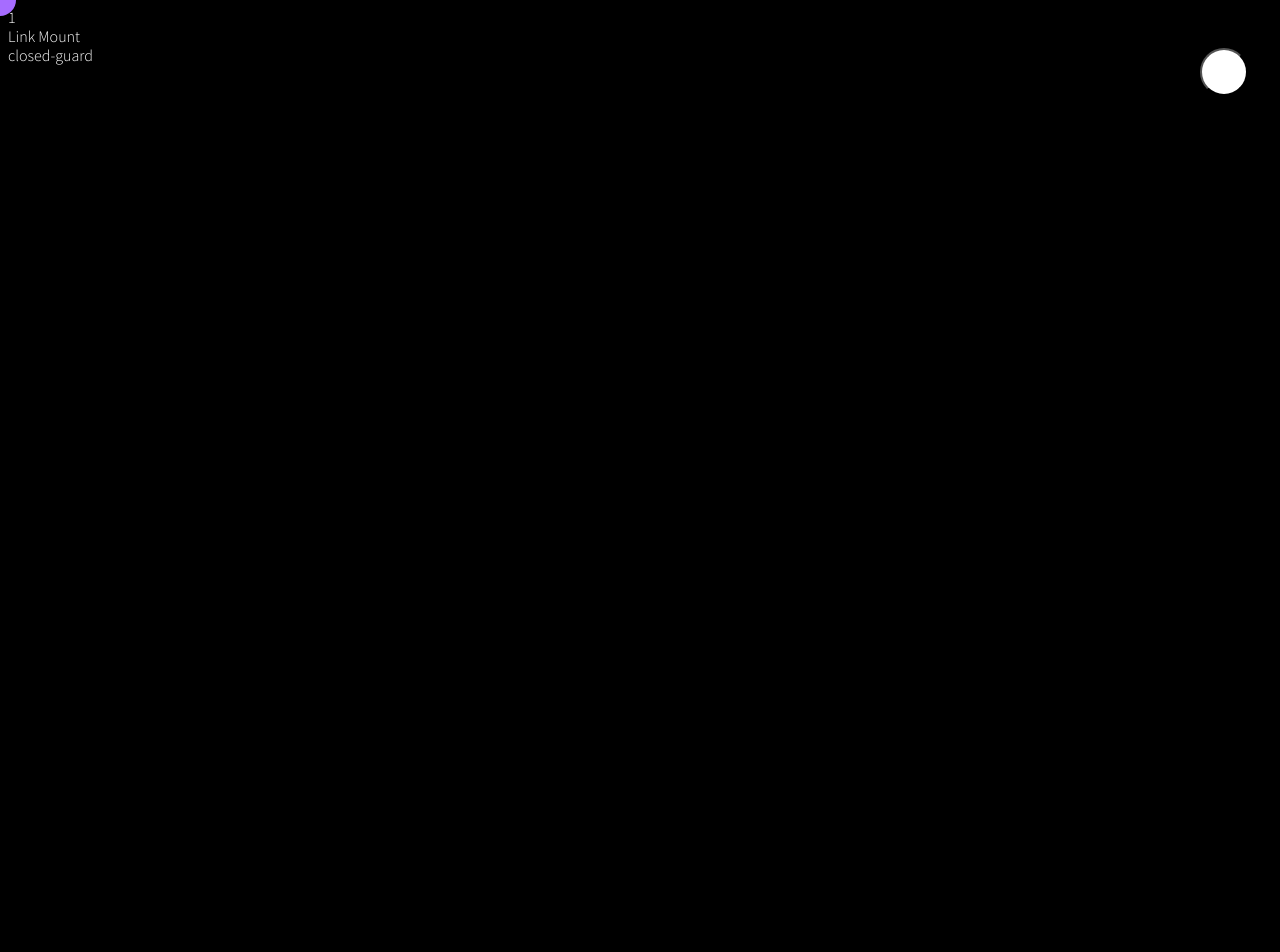
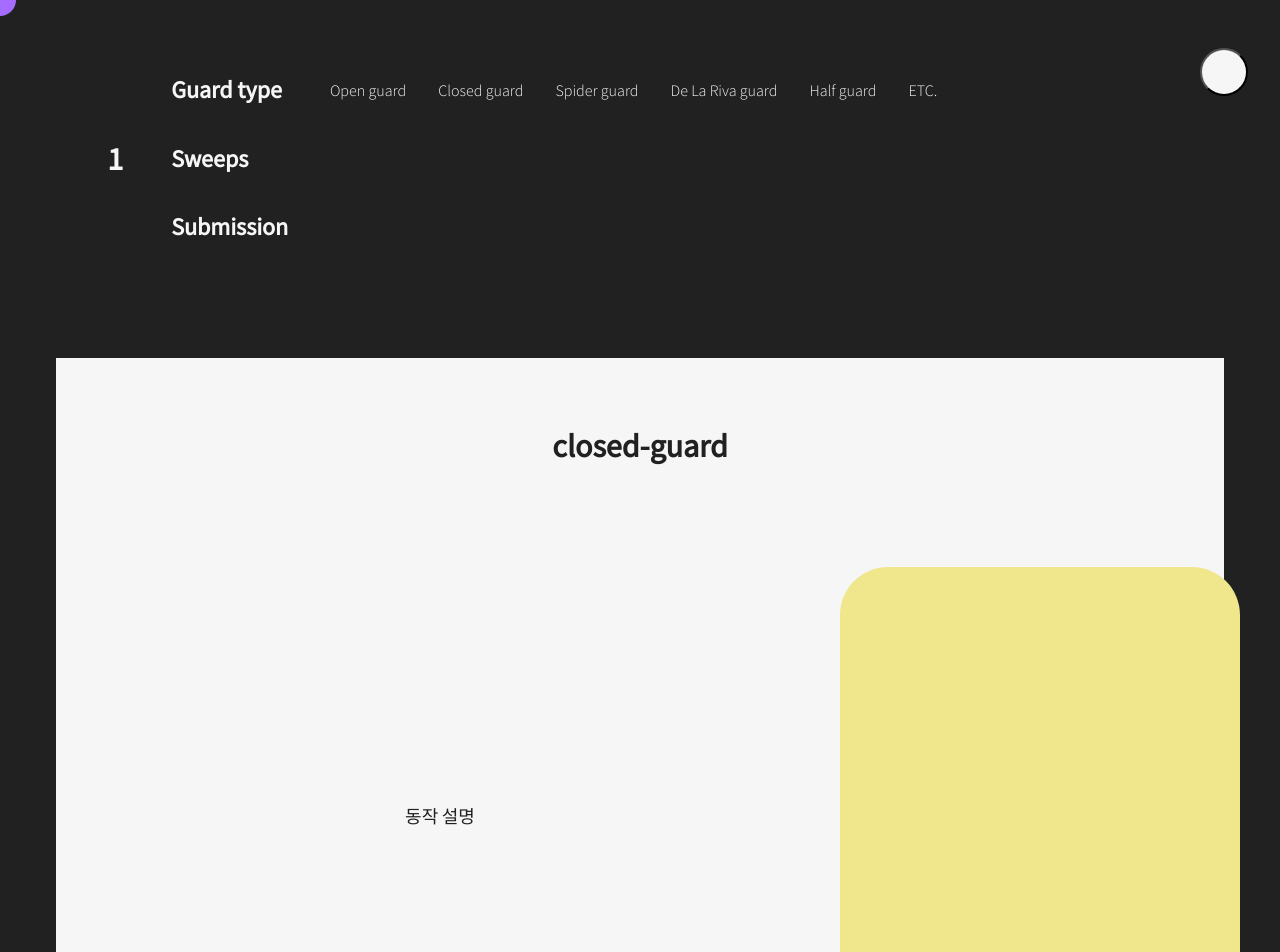
Before and after one commit to Post-jiu-jitsu/Post-jiu-jitsu, a React (Create React App) app in the folder frontend/: page /1/closed-guard in a window 1280 px wide. Shown: the top 952 px of the page. Before the commit the page ends 800 px from the top, so only its background shows below. Built offline with nearby package versions, Linux system fonts and the light colour scheme.

Commit message:
Tech page Draft: implement tech graph and youtube video component

```diff
--- a/frontend/package.json
+++ b/frontend/package.json
@@ -14,6 +14,7 @@
     "react-router": "^6.3.0",
     "react-router-dom": "^6.3.0",
     "react-scripts": "5.0.1",
+    "react-youtube": "^9.0.3",
     "recoil": "^0.7.5",
     "redux": "^4.2.0",
     "web-vitals": "^2.1.4"
--- a/frontend/src/App.module.css
+++ b/frontend/src/App.module.css
@@ -1,18 +1,172 @@
 @import "./vars.css";
+@import "./vars.css";
+@import url("https://fonts.googleapis.com/css2?family=Source+Sans+Pro:wght@300;400&display=swap");
+font-family: "Source Sans Pro", sans-serif;
+html,
+body,
+div,
+span,
+applet,
+object,
+iframe,
+h1,
+h2,
+h3,
+h4,
+h5,
+h6,
+p,
+blockquote,
+pre,
+a,
+abbr,
+acronym,
+address,
+big,
+cite,
+code,
+del,
+dfn,
+em,
+img,
+ins,
+kbd,
+q,
+s,
+samp,
+small,
+strike,
+strong,
+sub,
+sup,
+tt,
+var,
+b,
+u,
+i,
+center,
+dl,
+dt,
+dd,
+menu,
+ol,
+ul,
+li,
+fieldset,
+form,
+label,
+legend,
+table,
+caption,
+tbody,
+tfoot,
+thead,
+tr,
+th,
+td,
+article,
+aside,
+canvas,
+details,
+embed,
+figure,
+figcaption,
+footer,
+header,
+hgroup,
+main,
+menu,
+nav,
+output,
+ruby,
+section,
+summary,
+time,
+mark,
+audio,
+video {
+  margin: 0;
+  padding: 0;
+  border: 0;
+  font-size: 100%;
+  font: inherit;
+  vertical-align: baseline;
+}
+/* HTML5 display-role reset for older browsers */
+article,
+aside,
+details,
+figcaption,
+figure,
+footer,
+header,
+hgroup,
+main,
+menu,
+nav,
+section {
+  display: block;
+}
+/* HTML5 hidden-attribute fix for newer browsers */
+*[hidden] {
+  display: none;
+}
+body {
+  line-height: 1;
+}
+menu,
+ol,
+ul {
+  list-style: none;
+}
+blockquote,
+q {
+  quotes: none;
+}
+blockquote:before,
+blockquote:after,
+q:before,
+q:after {
+  content: "";
+  content: none;
+}
+table {
+  border-collapse: collapse;
+  border-spacing: 0;
+}
+* {
+  box-sizing: border-box;
+}
+body {
+  font-weight: 300;
+  font-family: "Source Sans Pro", sans-serif;
+  background-color: var(--black);
+  color: var(--white);
+  line-height: 1.2;
+}
+a {
+  text-decoration: none;
+  color: inherit;
+}
+
+a:-webkit-any-link {
+  text-decoration: none;
+  color: inherit;
+}
 
 * {
   /* width: 100vw; */
   cursor: none;
   -ms-overflow-style: none;
   text-decoration: none;
-  background-color: --var(--bjj-black);
+  background-color: --var(--black);
 }
 ::-webkit-scrollbar {
   display: none;
 }
 
 .cursor {
-  /* background-color: var(--bjj-white); */
+  /* background-color: var(--white); */
   background-color: var(--purple);
   height: 32px;
   width: 32px;
--- a/frontend/src/Component/Navigation.js
+++ b/frontend/src/Component/Navigation.js
@@ -25,12 +25,14 @@ export default function Navigation() {
         variants={navVariant}
         animate={navState}
       >
-        <Link to="/" style={{ textDecoration: "none" }}>
-          Home
+        <Link to="/">Home</Link>
+        <div></div>
+        <Link to="/top" className="techWrapper">
+          Top position
         </Link>
-        <Link to="/top">Top position</Link>
         <Link to="/guard">Guard position</Link>
         <Link to="/drills">Drills</Link>
+        <div></div>
         <Link to="/user">My page</Link>
         <Link to="/login">Logout</Link>
       </motion.nav>
--- a/frontend/src/Component/Navigation.module.css
+++ b/frontend/src/Component/Navigation.module.css
@@ -1,159 +1,6 @@
 @import "../vars.css";
-@import url("https://fonts.googleapis.com/css2?family=Source+Sans+Pro:wght@300;400&display=swap");
-font-family: "Source Sans Pro", sans-serif;
-html,
-body,
-div,
-span,
-applet,
-object,
-iframe,
-h1,
-h2,
-h3,
-h4,
-h5,
-h6,
-p,
-blockquote,
-pre,
-a,
-abbr,
-acronym,
-address,
-big,
-cite,
-code,
-del,
-dfn,
-em,
-img,
-ins,
-kbd,
-q,
-s,
-samp,
-small,
-strike,
-strong,
-sub,
-sup,
-tt,
-var,
-b,
-u,
-i,
-center,
-dl,
-dt,
-dd,
-menu,
-ol,
-ul,
-li,
-fieldset,
-form,
-label,
-legend,
-table,
-caption,
-tbody,
-tfoot,
-thead,
-tr,
-th,
-td,
-article,
-aside,
-canvas,
-details,
-embed,
-figure,
-figcaption,
-footer,
-header,
-hgroup,
-main,
-menu,
-nav,
-output,
-ruby,
-section,
-summary,
-time,
-mark,
-audio,
-video {
-  margin: 0;
-  padding: 0;
-  border: 0;
-  font-size: 100%;
-  font: inherit;
-  vertical-align: baseline;
-}
-/* HTML5 display-role reset for older browsers */
-article,
-aside,
-details,
-figcaption,
-figure,
-footer,
-header,
-hgroup,
-main,
-menu,
-nav,
-section {
-  display: block;
-}
-/* HTML5 hidden-attribute fix for newer browsers */
-*[hidden] {
-  display: none;
-}
-body {
-  line-height: 1;
-}
-menu,
-ol,
-ul {
-  list-style: none;
-}
-blockquote,
-q {
-  quotes: none;
-}
-blockquote:before,
-blockquote:after,
-q:before,
-q:after {
-  content: "";
-  content: none;
-}
-table {
-  border-collapse: collapse;
-  border-spacing: 0;
-}
-* {
-  box-sizing: border-box;
-}
-body {
-  font-weight: 300;
-  font-family: "Source Sans Pro", sans-serif;
-  background-color: var(--bjj-black);
-  color: var(--bjj-white);
-  line-height: 1.2;
-}
-a {
-  text-decoration: none;
-  color: inherit;
-}
-
-a:-webkit-any-link {
-  text-decoration: none;
-  color: inherit;
-}
 .navWrapper {
-  background-color: var(--bjj-white);
+  background-color: var(--white);
   position: fixed;
   right: 2rem;
   top: 7rem;
@@ -170,7 +17,7 @@ a:hover {
 }
 
 .navBtn {
-  background-color: var(--bjj-white);
+  background-color: var(--white);
   position: fixed;
   top: 3rem;
   right: 2rem;
@@ -178,3 +25,6 @@ a:hover {
   height: 3rem;
   border-radius: 50%;
 }
+.techWrapper {
+  margin-top: 20px;
+}
--- a/frontend/src/Routes/Home.js
+++ b/frontend/src/Routes/Home.js
@@ -4,6 +4,7 @@ import { motion } from "framer-motion";
 import { useEffect, useState } from "react";
 import { cursorDefault, cursorHomeTech, cursorHomeTitle } from "../store";
 import { useDispatch } from "react-redux";
+import { Link } from "react-router-dom";
 
 export default function Home() {
   // To modify redux store by sending action to reducer
@@ -54,6 +55,21 @@ export default function Home() {
       backgroundColor: "teal",
     },
   };
+  // fake db: replace this
+  const techs = [
+    {
+      title: "Top Position",
+      link: "/top",
+    },
+    {
+      title: "Guard Position",
+      link: "/gaurd",
+    },
+    {
+      title: "Drills",
+      link: "/drills",
+    },
+  ];
   return (
     <div className={`${styles.wrapper}`}>
       <div className={`${styles.viewportDiv}`}>
@@ -90,16 +106,18 @@ export default function Home() {
       </div>
       <div className={`${styles.viewportDiv}`}>
         <ul className={styles.techWrapper}>
-          {["Top Position", "Guard Position", "Drills"].map((tech, index) => (
+          {/*  */}
+          {techs.map((tech, index) => (
+            <Link to={tech.link} key={index}>
               <motion.div
-              key={index}
                 className={styles.tech}
                 onMouseEnter={techEnter}
                 onMouseLeave={techLeave}
                 // onMouseEnter={techEnter(index)}
               >
-              {tech}
+                {tech.title}
               </motion.div>
+            </Link>
           ))}
         </ul>
         <motion.div
--- a/frontend/src/Routes/Home.module.css
+++ b/frontend/src/Routes/Home.module.css
@@ -2,7 +2,7 @@
 
 .wrapper {
   width: 100vw;
-  background-color: var(--bjj-black);
+  background-color: var(--black);
 }
 .scroller {
   width: 100vw;
@@ -13,9 +13,9 @@
   overflow: hidden;
 }
 .scrollerTitle {
-  animation: slide 7s infinite;
+  animation: slide 5s infinite;
   font-size: 15rem;
-  color: var(--bjj-white);
+  color: var(--white);
   position: absolute;
   top: 0;
   height: 20em;
@@ -26,7 +26,7 @@
     top: 0;
   }
   25% {
-    top: 15rem;
+    top: -15rem;
   }
   50% {
     top: -30rem;
@@ -49,7 +49,7 @@
 }
 .tech {
   font-size: 5rem;
-  color: var(--bjj-white);
+  color: var(--white);
 }
 .techIllust {
   width: 500px;
--- a/frontend/src/Routes/Tech.js
+++ b/frontend/src/Routes/Tech.js
@@ -1,13 +1,62 @@
 import { Outlet, useParams } from "react-router";
 import { Link } from "react-router-dom";
+import styles from "./Tech.module.css";
 
 export default function Tech() {
   const { techTitle } = useParams();
-
+  const guards = [
+    {
+      title: "Open guard",
+      link: "open-guard",
+    },
+    {
+      title: "Closed guard",
+      link: "closed-guard",
+    },
+    {
+      title: "Spider guard",
+      link: "spider-guard",
+    },
+    {
+      title: "De La Riva guard",
+      link: "deLaRiva-guard",
+    },
+    {
+      title: "Half guard",
+      link: "half-guard",
+    },
+    {
+      title: "ETC.",
+      link: "etc",
+    },
+  ];
   return (
     <>
-      <div>{techTitle}</div>
-      <Link to={`/${techTitle}/mount`}>Link Mount</Link>
+      <div className={styles.techWrapper}>
+        <h1>{techTitle.toUpperCase()}</h1>
+        <div className={styles.categories}>
+          <div className={styles.category}>
+            <h2>Guard type</h2>
+            <div className={styles.posts}>
+              {guards.map((guard) => (
+                <Link
+                  className={styles.link}
+                  to={`/${techTitle}/${guard.link}`}
+                >
+                  {guard.title}
+                </Link>
+              ))}
+            </div>
+          </div>
+          <div>
+            <h2>Sweeps</h2>
+          </div>
+          <div>
+            <h2>Submission</h2>
+          </div>
+        </div>
+      </div>
+
       {/* Outlet component renders the matching child route in react-route 6 */}
       <Outlet />
     </>
--- /dev/null
+++ b/frontend/src/Routes/Tech.module.css
@@ -0,0 +1,33 @@
+@import "../vars.css";
+
+.link:hover {
+  color: var(--skyBlue);
+}
+.techWrapper {
+  padding: 3rem;
+  display: flex;
+  width: 100vw;
+  justify-content: center;
+  align-items: center;
+}
+.categoryWrapper > h1 {
+  width: 10%;
+}
+
+.categories {
+  width: 90%;
+  padding-left: 3rem;
+  display: flex;
+  flex-direction: column;
+}
+
+.category {
+  display: flex;
+  align-items: center;
+  gap: 3rem;
+}
+
+.posts {
+  display: flex;
+  gap: 2rem;
+}
--- a/frontend/src/Routes/TechPost.js
+++ b/frontend/src/Routes/TechPost.js
@@ -1,8 +1,52 @@
 import { useParams } from "react-router";
+import styles from "./TechPost.module.css";
+import YouTube, { YouTubeProps } from "react-youtube";
 
 export default function TechPost() {
   const { techTitle, postTitle } = useParams();
-  return <div>{postTitle}</div>;
+  return (
+    <div className={styles.Wrapper}>
+      <h1>{postTitle}</h1>
+      <div className={styles.illusts}>
+        {[1, 2, 3, 4].map((illust) => (
+          <div className={styles.illustWrapper}>
+            {illust % 2 !== 0 ? (
+              <div className={styles.illustInfo}>동작 설명</div>
+            ) : null}
+            <div key={illust} className={styles.illust}></div>
+            {illust % 2 === 0 ? (
+              <div className={styles.illustInfo}>동작 설명</div>
+            ) : null}
+          </div>
+        ))}
+      </div>
+      <div>
+        <h2>Related video lectures</h2>
+        {/* Install react-youtube to use this component */}
+        {/* https://www.youtube.com/watch?v=w31i45Cfwvs*/}
+        <div>
+          <button> prev </button>
+          <YouTube
+            videoId="w31i45Cfwvs"
+            opts={{
+              width: "560",
+              height: "315",
+              playerVars: {
+                autoplay: 0, // 1: autoplay on
+                rel: 0, //관련 동영상 표시하지 않음 (근데 별로 쓸모 없는듯..)
+                modestbranding: 1, // 컨트롤 바에 youtube 로고를 표시하지 않음
+              },
+            }}
+            //이벤트 리스너
+            onEnd={(e) => {
+              e.target.stopVideo(0);
+            }}
+          />
+          <button> next </button>
+        </div>
+      </div>
+    </div>
+  );
 }
 // export default function TechPost({ postTitle }) {
 //   return <div>{postTitle}</div>;
--- /dev/null
+++ b/frontend/src/Routes/TechPost.module.css
@@ -0,0 +1,36 @@
+@import "../vars.css";
+
+.Wrapper {
+  padding: 3rem;
+  display: flex;
+  flex-direction: column;
+  align-items: center;
+  margin: 3rem;
+  background-color: var(--white);
+  color: var(--black);
+  gap: 5rem;
+}
+
+.illusts {
+  display: flex;
+  flex-direction: column;
+  gap: 30px;
+}
+.illustWrapper {
+  display: flex;
+  align-items: center;
+}
+.illust {
+  width: 400px;
+  height: 500px;
+  background-color: khaki;
+  border-radius: 3rem;
+}
+
+.illustInfo {
+  display: flex;
+  width: 800px;
+  justify-content: center;
+  align-items: center;
+  font-size: large;
+}
--- a/frontend/src/vars.css
+++ b/frontend/src/vars.css
@@ -5,7 +5,9 @@
   --bjj-blue: #004a9d;
   --bjj-purple: #74529e;
   --bjj-brown: #804b44;
-  --bjj-black: #000000;
+  --bjj-black: #0000;
+  --white: #f6f6f6;
+  --black: #212121;
   --skyBlue: #b1e1ff;
   --purple: #a66cff;
 }
```
Also changed, not shown: 1 other file (tests, documents, lock files or other folders). Lines whose indentation alone changed are shown as unchanged.
